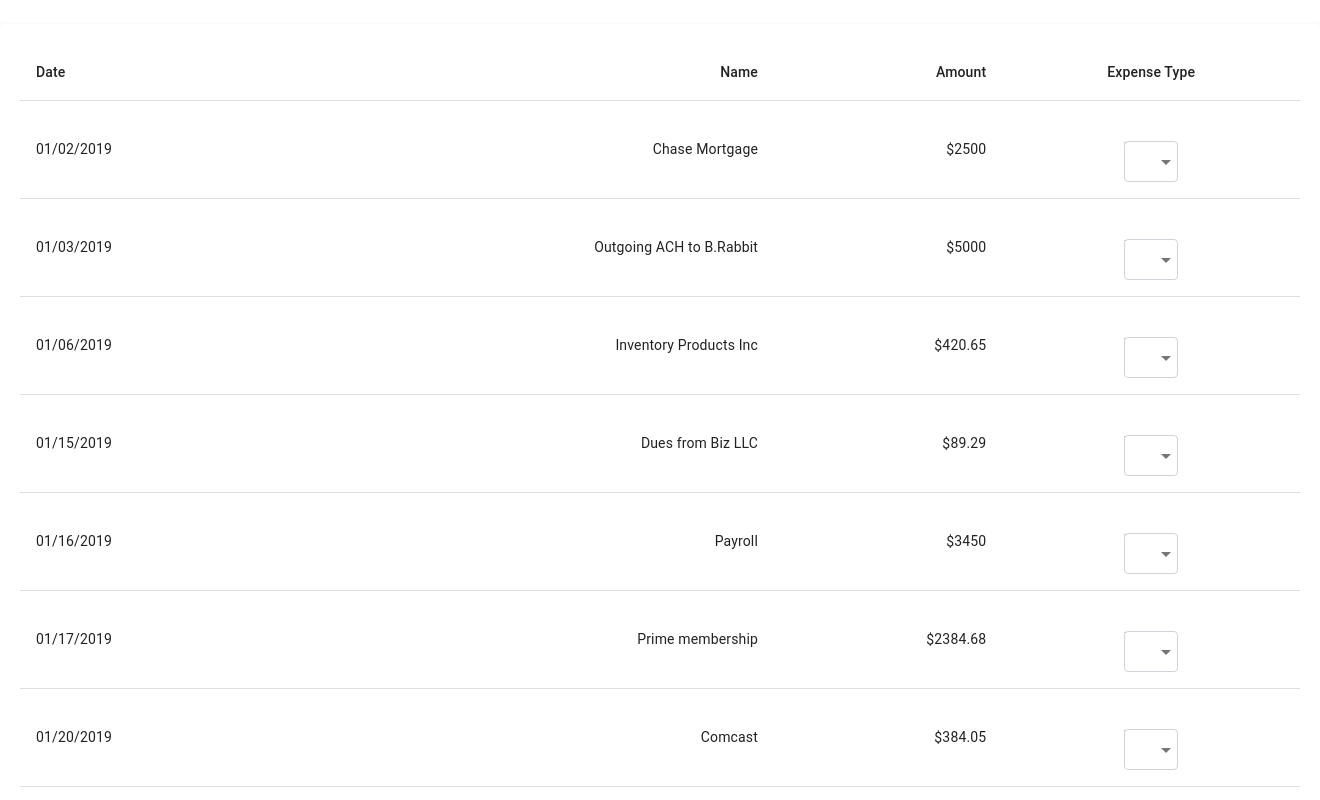
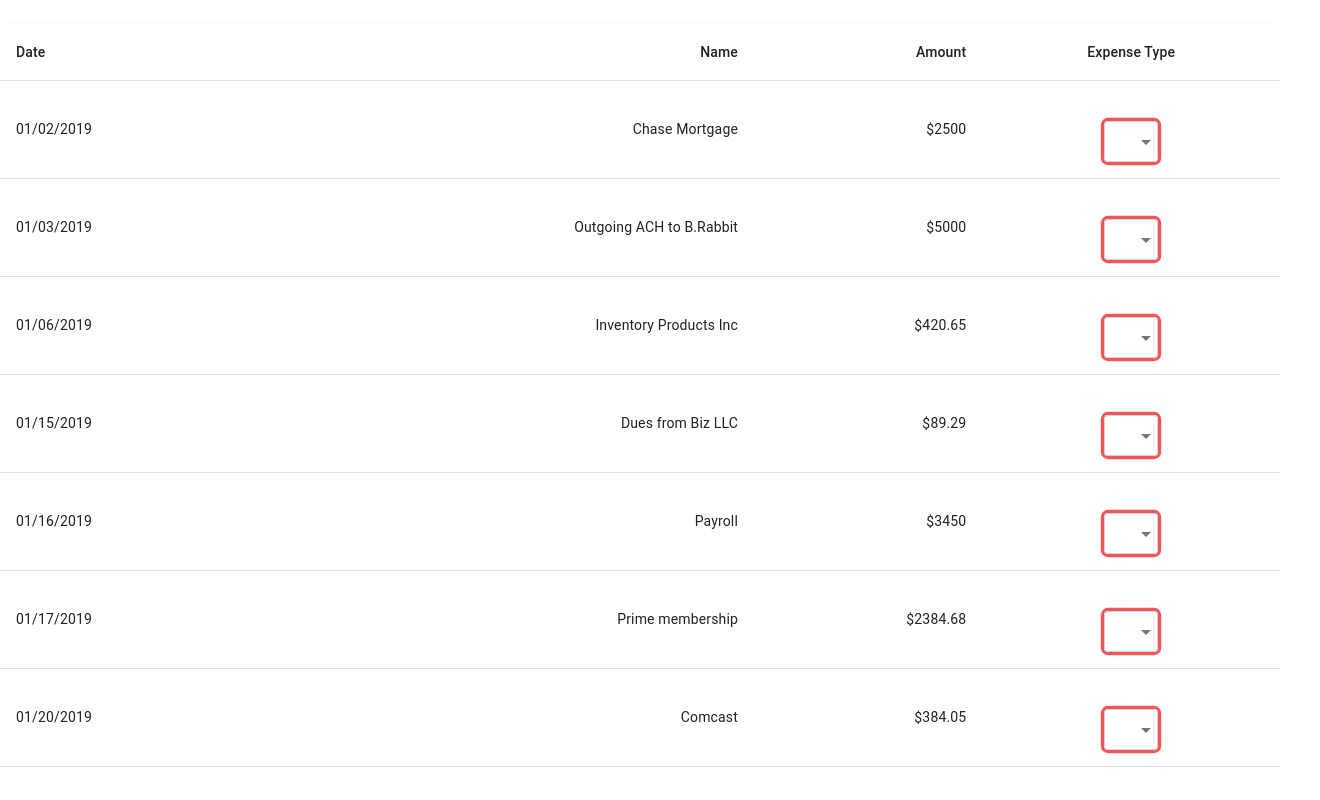
Before and after one commit to diaz4674/LedgerFire, a React (Create React App) app: page / in a window 1280 px wide. Shown: the top 800 px of the page, 1320 px wide, since content can reach past the window. Built offline with nearby package versions, Linux system fonts and the light colour scheme.

Commit message:
styled dropdown and filtering updated arrays

```diff
--- a/src/components/BankTypesTable.js
+++ b/src/components/BankTypesTable.js
@@ -14,12 +14,13 @@ import Button from "@material-ui/core/Button";
 const useStyles = makeStyles(theme => ({
   root: {
     width: "100%",
-    marginTop: theme.spacing(3),
-    overflowX: "auto",
-    padding: "20px"
+    marginTop: theme.spacing(3)
   },
   table: {
-    minWidth: 650
+    width: "100%"
+    // "@media 700px": {
+    //   width: "auto"
+    // }
   },
   button: {
     marginTop: "20px",
@@ -90,7 +91,11 @@ const BankTypesTable = props => {
                 <TableCell align="right">{transaction.name}</TableCell>
                 <TableCell align="right">${transaction.amount}</TableCell>
                 <TableCell align="center">
-                  <Dropdown expenseType={type} transactionKey={i} />
+                  <Dropdown
+                    expenseType={type}
+                    transactionKey={i}
+                    redfill={props.redfill}
+                  />
                 </TableCell>
               </TableRow>
             )
--- a/src/components/Dropdown.js
+++ b/src/components/Dropdown.js
@@ -9,7 +9,8 @@ import InputBase from "@material-ui/core/InputBase";
 const BootstrapInput = withStyles(theme => ({
   root: {
     "label + &": {
-      marginTop: theme.spacing(3)
+      marginTop: theme.spacing(3),
+      width: "100%"
     }
   },
   input: {
@@ -49,6 +50,10 @@ const useStyles = makeStyles(theme => ({
   margin: {
     // margin: theme.spacing(1)
     margin: "0 auto"
+  },
+  redbox: {
+    borderRadius: 4,
+    boxShadow: "0 0 0 0.2rem rgba(242,86,86)"
   }
 }));
 
@@ -69,8 +74,13 @@ const CustomizedSelects = props => {
         <Select
           value={expenseName}
           onChange={handleChange}
+          // $`{}`
           input={
-            <BootstrapInput name={expenseType} id="expense-customized-select" />
+            <BootstrapInput
+              className={expenseName === "" ? classes.redbox : null}
+              name={expenseType}
+              id="expense-customized-select"
+            />
           }
         >
           {/* <MenuItem value="" /> */}
--- a/src/components/Landing.js
+++ b/src/components/Landing.js
@@ -1,12 +1,16 @@
 import React from "react";
 import BankTypesTable from "./BankTypesTable";
+import { connect } from "react-redux";
+import { withRouter } from "react-router-dom";
 
 const Landing = props => {
   const [data, setData] = React.useState([]);
+  const [redfill, setredFill] = React.useState(false);
 
   const updateData = async newData => {
     if (data.length > 0) {
       if (data.some(o => o.name === newData.name)) {
+        //when connected to backend, check for ID not name. There may be multiple same name expenses.
         data.find(o => o.name === newData.name).expense = newData.expense;
         console.log(data);
       } else {
@@ -17,15 +21,39 @@ const Landing = props => {
     }
   };
 
-  const sendData = e => {
-    console.log(data);
+  const redFill = () => {
+    setredFill(true);
+  };
+  const sendData = async e => {
+    let filtered = [];
+    await props.transactions.map(expense => {
+      expense.type !== "deposit" ? filtered.push(expense) : null;
+    });
+    console.log(filtered.length + "and data is" + data.length);
+    data.length === filtered.length ? console.log("sent successul") : redFill();
+    console.log("please select type of expense");
   };
 
   return (
     <>
-      <BankTypesTable updateData={updateData} sendData={sendData} />
+      <BankTypesTable
+        updateData={updateData}
+        sendData={sendData}
+        redfill={redfill}
+      />
     </>
   );
 };
 
-export default Landing;
+const mapStateToProps = state => {
+  return {
+    transactions: state.BankData.transactions
+  };
+};
+
+export default withRouter(
+  connect(
+    mapStateToProps
+    //actions to be inputted here
+  )(Landing)
+);
--- a/src/reducers/BankData.js
+++ b/src/reducers/BankData.js
@@ -91,12 +91,12 @@ const INITIAL_STATE = {
       amount: 12000.0,
       type: "expense"
     },
-    {
-      date: "01/30/2019",
-      name: "Payroll",
-      amount: 3500.0,
-      type: "expense"
-    },
+    // {
+    //   date: "01/30/2019",
+    //   name: "Payroll",
+    //   amount: 3500.0,
+    //   type: "expense"
+    // },
     {
       date: "01/30/2019",
       name: "PG&E",
```
Also changed, not shown: src/actions/components/BankTypesTable.js (added).
